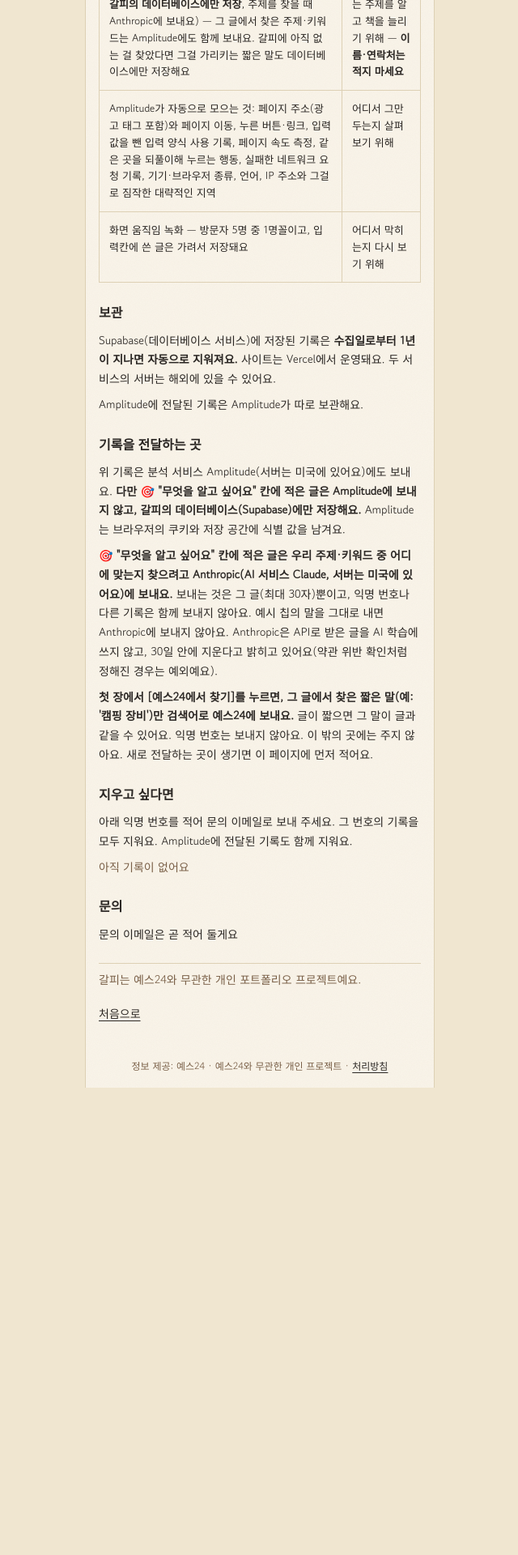
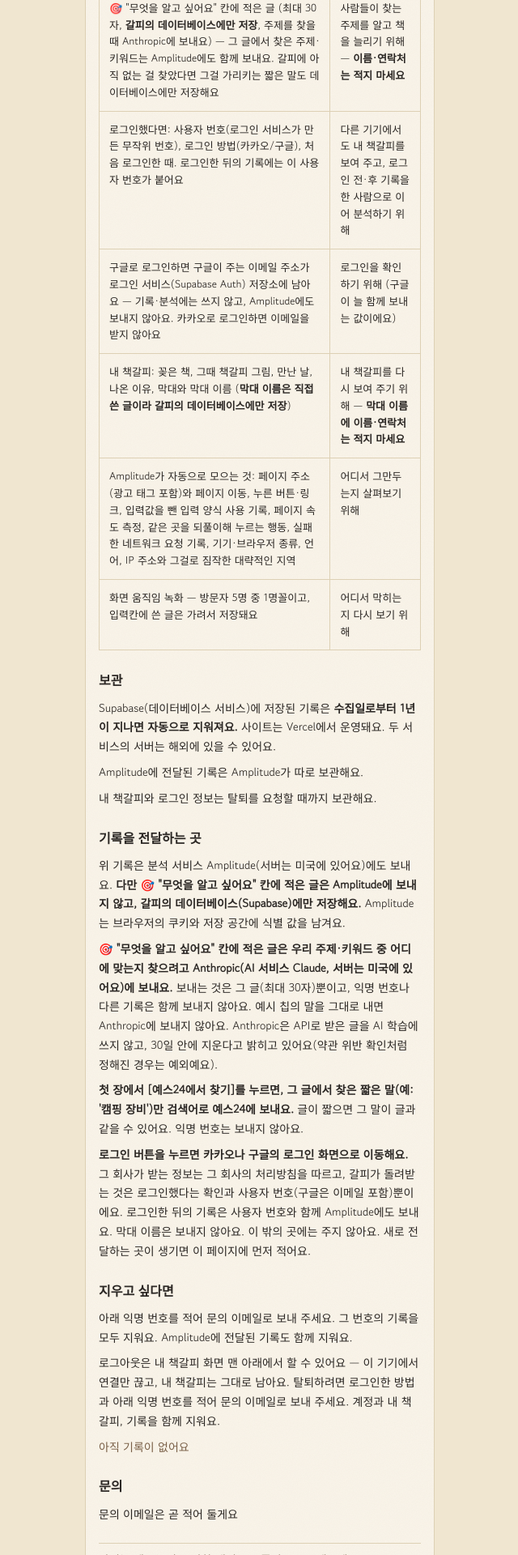
Before and after one commit to JunheePark0224/galpi, a Next.js app in the folder web/: page /privacy in a window 1280 px wide. Shown: the part 580-2500 px from the top of the page at 81% size, without its empty margins (319-959 px from the left). Before the commit the page ends 1923 px from the top, so only its background shows below. Built offline with nearby package versions, Linux system fonts and the light colour scheme; a web font is replaced by a local one.

Commit message:
feat(privacy): P5 login, Google email and 내 책갈피 before the feature (taxonomy 6-3d)
Co-Authored-By: Claude Opus 5.5 <noreply@anthropic.com>

```diff
--- a/web/src/app/privacy/page.tsx
+++ b/web/src/app/privacy/page.tsx
@@ -12,7 +12,10 @@ function Contact() {
   return <a href={`mailto:${email}`}>{email}</a>;
 }
 
-/** S-10 (F-16): what is collected before login and where it goes — Amplitude, and (P4) the written goal to Anthropic for sorting, (F-24) a short phrase to YES24 as a search word. Login and saves join in P5. */
+/**
+ * S-10 (F-16): what is collected and where it goes — Amplitude, (P4) the written goal to Anthropic for sorting, (F-24) a
+ * short phrase to YES24 as a search word, (P5, taxonomy 6-3d) login, the Google email kept by the login service only, 내 책갈피.
+ */
 export default function PrivacyPage() {
   return (
     <article className={styles.page}>
@@ -22,7 +25,8 @@ export default function PrivacyPage() {
       </header>
 
       <p className={styles.lead}>
-        <strong>갈피는 이름·이메일·전화번호를 받지 않아요.</strong> 더 나은 책 추천을 연구하려고 아래 정보만 모아요.
+        <strong>갈피는 이름·전화번호를 받지 않아요.</strong> 이메일은 구글로 로그인할 때만, 로그인 확인용으로 로그인 서비스에 남아요.
+        더 나은 책 추천을 연구하려고 아래 정보만 모아요.
       </p>
 
       <table className={styles.table}>
@@ -47,6 +51,18 @@ export default function PrivacyPage() {
             <td>사람들이 찾는 주제를 알고 책을 늘리기 위해 — <strong>이름·연락처는 적지 마세요</strong></td>
           </tr>
           <tr>
+            <td>로그인했다면: 사용자 번호(로그인 서비스가 만든 무작위 번호), 로그인 방법(카카오/구글), 처음 로그인한 때. 로그인한 뒤의 기록에는 이 사용자 번호가 붙어요</td>
+            <td>다른 기기에서도 내 책갈피를 보여 주고, 로그인 전·후 기록을 한 사람으로 이어 분석하기 위해</td>
+          </tr>
+          <tr>
+            <td>구글로 로그인하면 구글이 주는 이메일 주소가 로그인 서비스(Supabase Auth) 저장소에 남아요 — 기록·분석에는 쓰지 않고, Amplitude에도 보내지 않아요. 카카오로 로그인하면 이메일을 받지 않아요</td>
+            <td>로그인을 확인하기 위해 (구글이 늘 함께 보내는 값이에요)</td>
+          </tr>
+          <tr>
+            <td>내 책갈피: 꽂은 책, 그때 책갈피 그림, 만난 날, 나온 이유, 막대와 막대 이름 (<strong>막대 이름은 직접 쓴 글이라 갈피의 데이터베이스에만 저장</strong>)</td>
+            <td>내 책갈피를 다시 보여 주기 위해 — <strong>막대 이름에 이름·연락처는 적지 마세요</strong></td>
+          </tr>
+          <tr>
             <td>Amplitude가 자동으로 모으는 것: 페이지 주소(광고 태그 포함)와 페이지 이동, 누른 버튼·링크, 입력값을 뺀 입력 양식 사용 기록, 페이지 속도 측정, 같은 곳을 되풀이해 누르는 행동, 실패한 네트워크 요청 기록, 기기·브라우저 종류, 언어, IP 주소와 그걸로 짐작한 대략적인 지역</td>
             <td>어디서 그만두는지 살펴보기 위해</td>
           </tr>
@@ -66,6 +82,9 @@ export default function PrivacyPage() {
         <p>
           Amplitude에 전달된 기록은 Amplitude가 따로 보관해요.
         </p>
+        <p>
+          내 책갈피와 로그인 정보는 탈퇴를 요청할 때까지 보관해요.
+        </p>
       </section>
 
       <section className={styles.section}>
@@ -84,6 +103,11 @@ export default function PrivacyPage() {
         <p>
           <strong>첫 장에서 [예스24에서 찾기]를 누르면, 그 글에서 찾은 짧은 말(예: &apos;캠핑 장비&apos;)만 검색어로 예스24에 보내요.</strong>{" "}
           글이 짧으면 그 말이 글과 같을 수 있어요. 익명 번호는 보내지 않아요.
+        </p>
+        <p>
+          <strong>로그인 버튼을 누르면 카카오나 구글의 로그인 화면으로 이동해요.</strong>{" "}
+          그 회사가 받는 정보는 그 회사의 처리방침을 따르고, 갈피가 돌려받는 것은 로그인했다는 확인과 사용자 번호(구글은 이메일 포함)뿐이에요.
+          로그인한 뒤의 기록은 사용자 번호와 함께 Amplitude에도 보내요. 막대 이름은 보내지 않아요.
           이 밖의 곳에는 주지 않아요. 새로 전달하는 곳이 생기면 이 페이지에 먼저 적어요.
         </p>
       </section>
@@ -91,6 +115,10 @@ export default function PrivacyPage() {
       <section className={styles.section}>
         <h2 className={styles.h2}>지우고 싶다면</h2>
         <p>아래 익명 번호를 적어 문의 이메일로 보내 주세요. 그 번호의 기록을 모두 지워요. Amplitude에 전달된 기록도 함께 지워요.</p>
+        <p>
+          로그아웃은 내 책갈피 화면 맨 아래에서 할 수 있어요 — 이 기기에서 연결만 끊고, 내 책갈피는 그대로 남아요.{" "}
+          탈퇴하려면 로그인한 방법과 아래 익명 번호를 적어 문의 이메일로 보내 주세요. 계정과 내 책갈피, 기록을 함께 지워요.
+        </p>
         <AnonIdView />
       </section>
 
```
Also changed, not shown: 2 other files (tests, documents, lock files or other folders).
